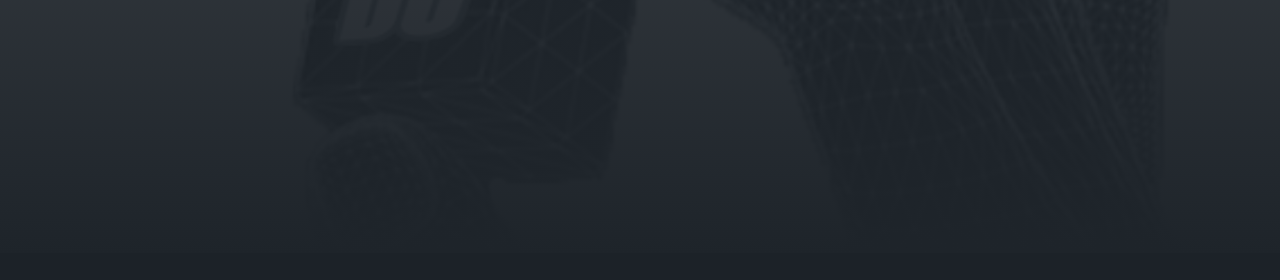
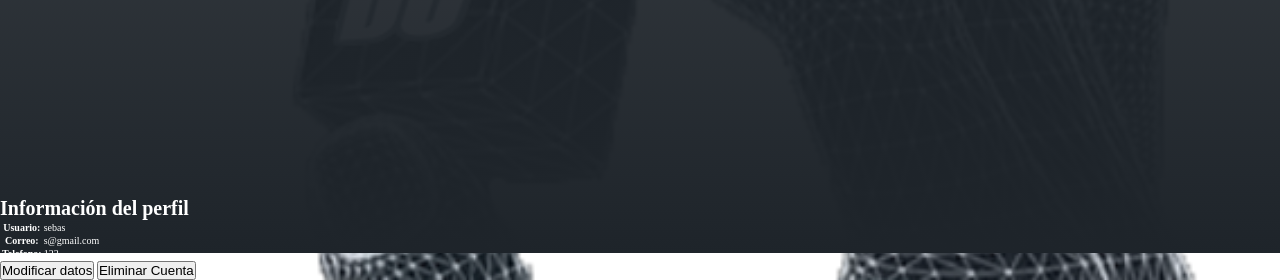
Before and after one commit to SebastianVills/trabajofinalISS, a PHP site: page /usser.php in a window 1280 px wide. Shown: the part 547-827 px from the top of the page. Before the commit the page ends 621 px from the top, so only its background shows below. Run offline with PHP 8.4, Linux system fonts and the light colour scheme; a user stored in the database is signed in; data comes from the database, SQL or seed files in the repository.

Commit message:
Añadiendo informacion por usuario cuando se loguee

```diff
--- a/code/frontend/usser.php
+++ b/code/frontend/usser.php
@@ -1,6 +1,7 @@
 <?php
 
 session_start();
+include("../php/connection.php");
 
 ?>
 
@@ -33,5 +34,43 @@ session_start();
             </div>
         </div>
     </main>
+
+    <!-- AÑADIMOS LA FUNCION EN EL CUAL PERMITA VER LA INFORMACION DEL USUARIO UNA VEZ LOGEADO 26/12/22 -->
+    <div class="perfil">
+        <h1 class="aunsente">Información del perfil</h1>
+        <div>
+            <table class="tableStyle">
+                <?php
+                    $cliente = $_SESSION['cliente'];
+                    $data = mysqli_query($connection,"select * from users where usser = '$cliente'");
+
+                        while ($consulta = mysqli_fetch_array($data)) {
+                ?>
+
+                    <tr>
+                        <th>Usuario:</th>
+                        <td><?php echo $consulta['usser']; ?></td>
+                    </tr>
+                    <tr>
+                        <th>Correo:</th>
+                        <td><?php echo $consulta['email']; ?></td>
+                    </tr>
+                    <tr>
+                        <th>Telefono:</th>
+                        <td><?php echo $consulta['number']; ?></td>
+                    </tr>
+                <?php
+                }
+                ?>
+            </table>
+        </div>
+
+        <div class="content_boton">
+            <input type="button" class="btnoqicjio" name="Mod" value="Modificar datos">
+            <input type="button" class="btnoqicjioaaaa" name="El" value="Eliminar Cuenta">
+        </div>
+
+    </div>
+
 </body>
 </html>
```
Also changed, not shown: doc/practica1.md (+3 -0 lines), 1 other file.
